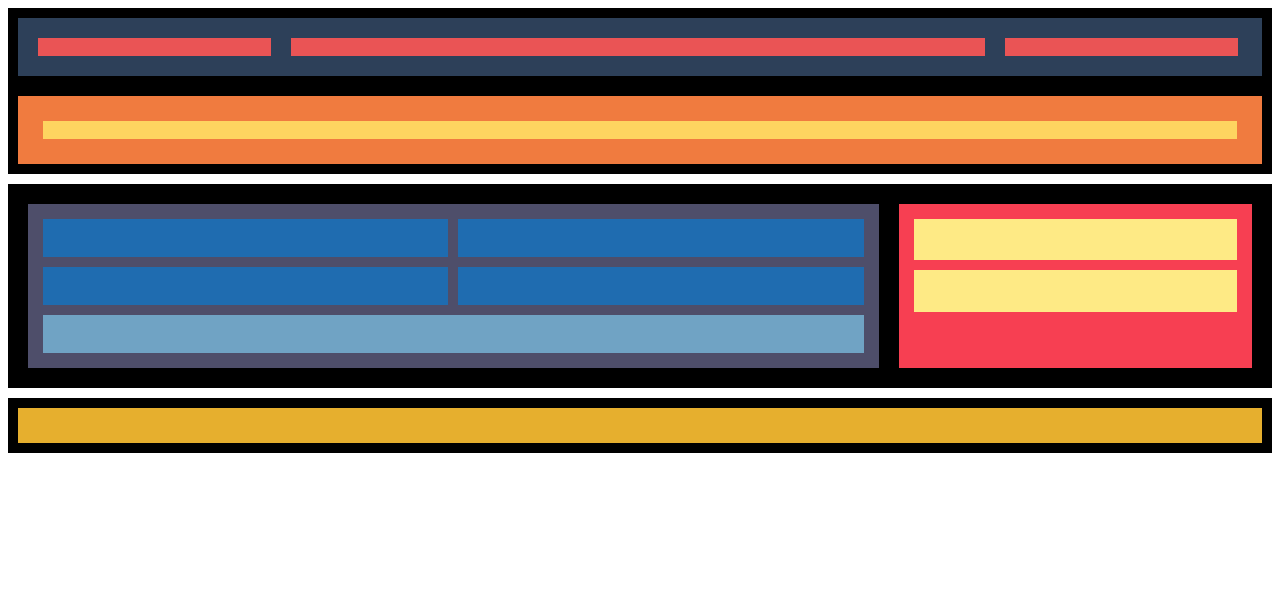
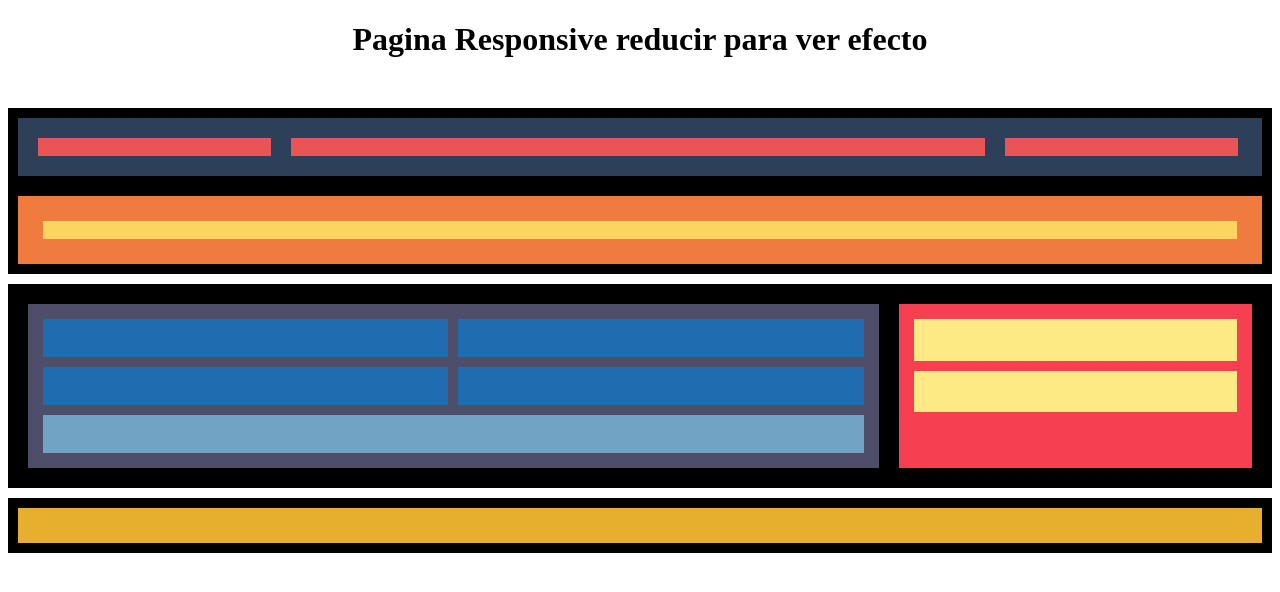
Before and after one commit to Shmarte1970/FlexGrid, a website built with Vite: page Index.html in a window 1280 px wide. Built offline with nearby package versions, Linux system fonts and the light colour scheme.

Commit message:
flexgrid_v2

```diff
--- a/Index.html
+++ b/Index.html
@@ -8,6 +8,7 @@
     <title>Exercici 3</title>
 </head>
 <body>
+    <h1 style="text-align: center; margin-bottom: 50px;">Pagina Responsive reducir para ver efecto</h1>
     <div class="grid1">
         <div class="grid1_header">&nbsp;</div>
         <div class="grid1_header">&nbsp;</div>
```
